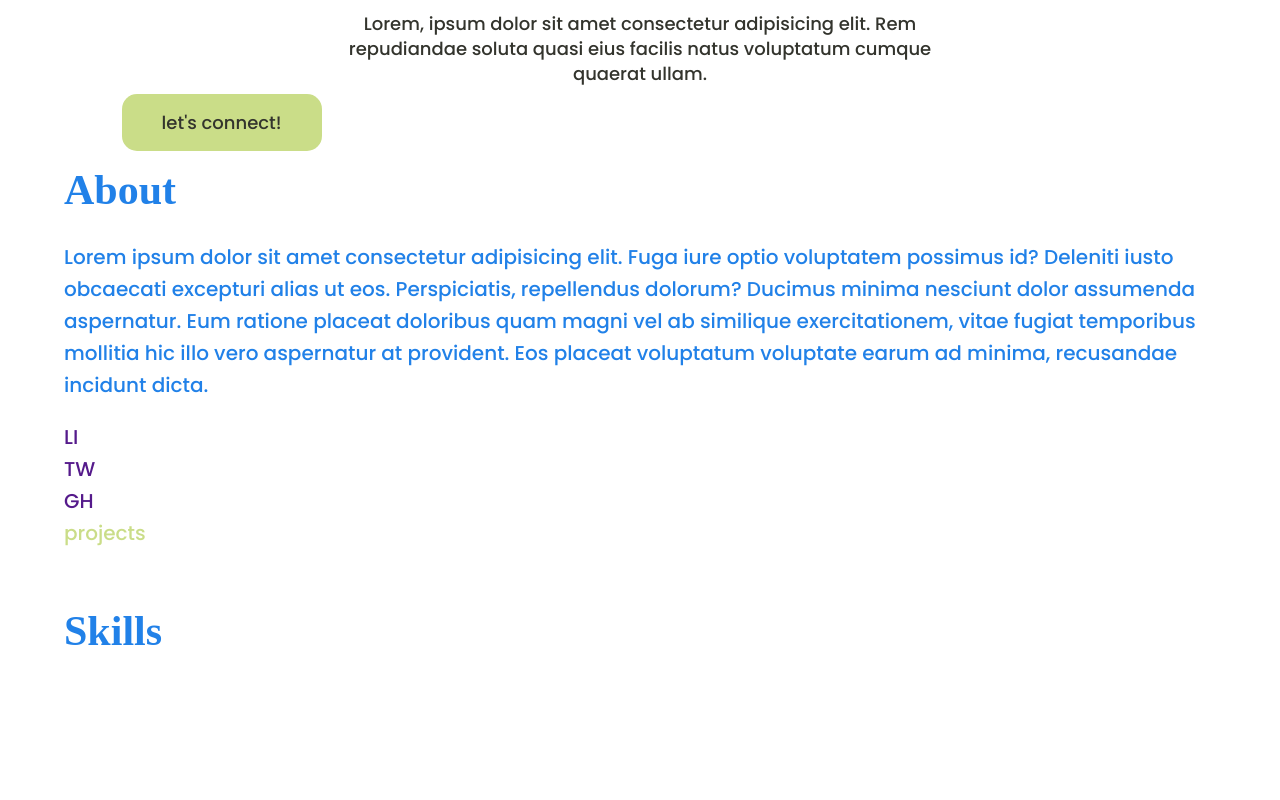
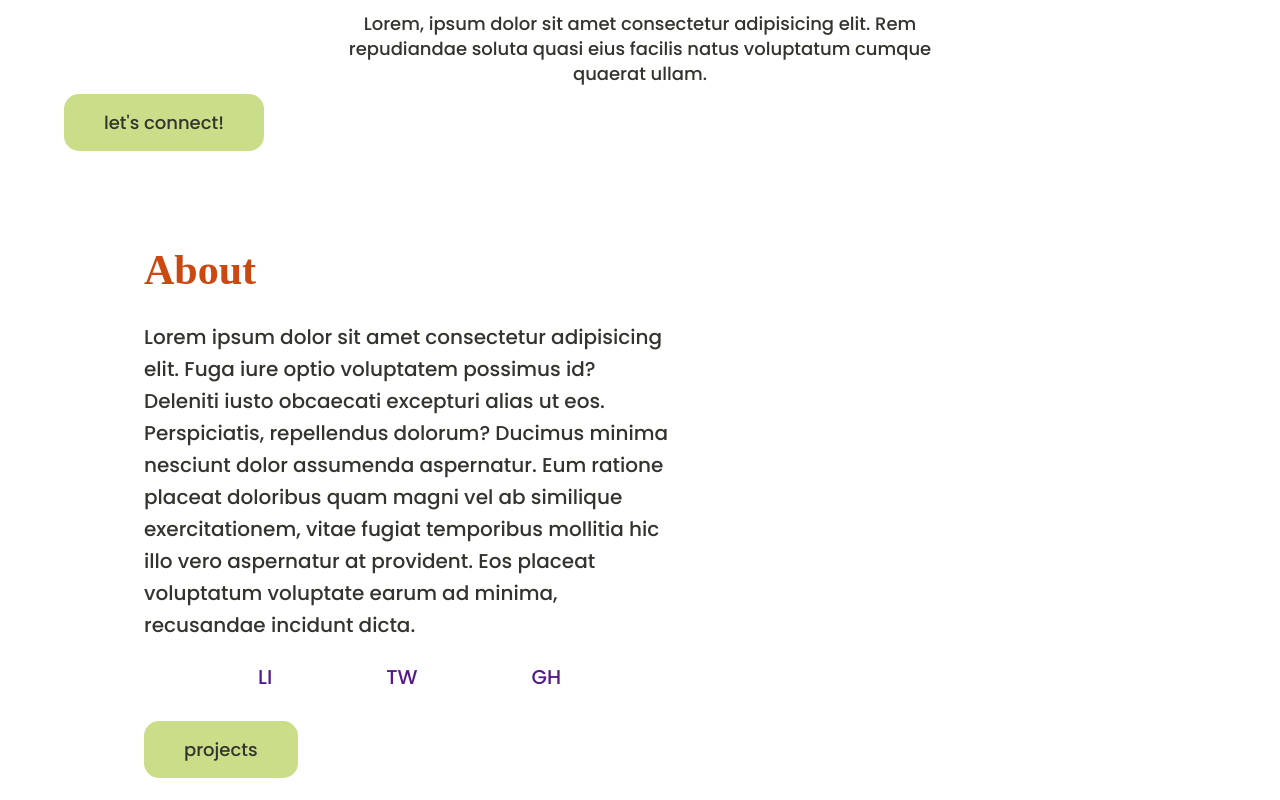
Before and after one commit to juliarwong/portfolio, a plain HTML site: page index.html in a window 1280 px wide. Shown: the part 540-1340 px from the top of the page. Drawn offline with Linux system fonts and the light colour scheme; a web font is replaced by a local one.

Commit message:
added partials and styling for about section

```diff
--- a/index.html
+++ b/index.html
@@ -22,8 +22,8 @@
             <div class="headerDiv">
                 <img src="./assets/header-asset.png" alt="julia wong front end web developer">
                 <p>Lorem, ipsum dolor sit amet consectetur adipisicing elit. Rem repudiandae soluta quasi eius facilis natus voluptatum cumque quaerat ullam.</p>
+            </div>
             <a href="#" class="button">let's connect!</a>
-            </div>
         </header>
 
         <main>
@@ -40,9 +40,9 @@
                             </ul>
                         </div>
                         <a href="" class="button">projects</a>
-                    <div class="headshot">
-                        <img src="" alt="">
-                    </div>
+                    <!-- <div class="aboutImg">
+                        <img src="./assets/portfolio-headshot-asset.png" alt="headshot">
+                    </div> -->
                 </div>
             </section>
 
--- /dev/null
+++ b/styles/sass/partials/_aboutSection.scss
@@ -0,0 +1,47 @@
+.about {
+    display: flex;
+    flex-wrap: nowrap;
+    height: 90vh;
+    padding: 80px;
+    width: 60%;
+
+    img {
+        width: 40%;
+        border-radius: 15px;
+    }
+
+
+    h2 {
+        color: $orange;
+    }
+
+    p {
+        color: $grey;
+    }
+
+    .socialIcons {
+        ul {
+            display: flex;
+            justify-content: space-evenly;
+            align-items: baseline;
+            margin-bottom: 40px;
+
+            // li {
+            //     background-color: $grey;
+            //     color: white;
+            //     border-radius: 100px;
+            //     border: 10px solid $grey;
+            // }
+        }
+
+    }
+
+    a.button {
+        text-align: center;
+        background-color: $green;
+        color: $grey;
+        padding: 16px 40px;
+        border-radius: 15px;
+        font-size: 0.9rem;
+    }
+}
--- a/styles/sass/styles.scss
+++ b/styles/sass/styles.scss
@@ -4,3 +4,4 @@
 @import "./partials/variables";
 @import "./partials/nav";
 @import "./partials/header";
+@import "./partials/aboutSection";
```
Also changed, not shown: assets/portfolio-headshot-asset.png (added), styles/styles.css. Lines whose indentation alone changed are shown as unchanged.
